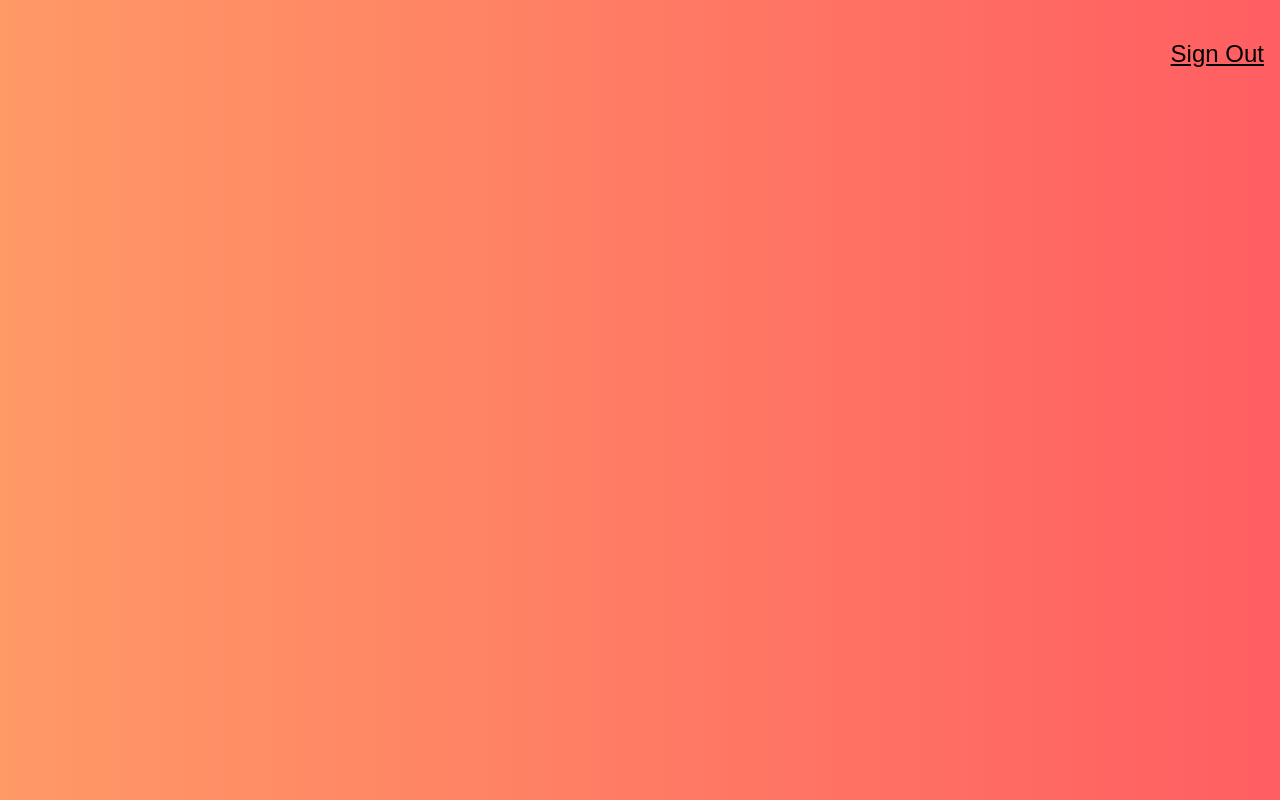
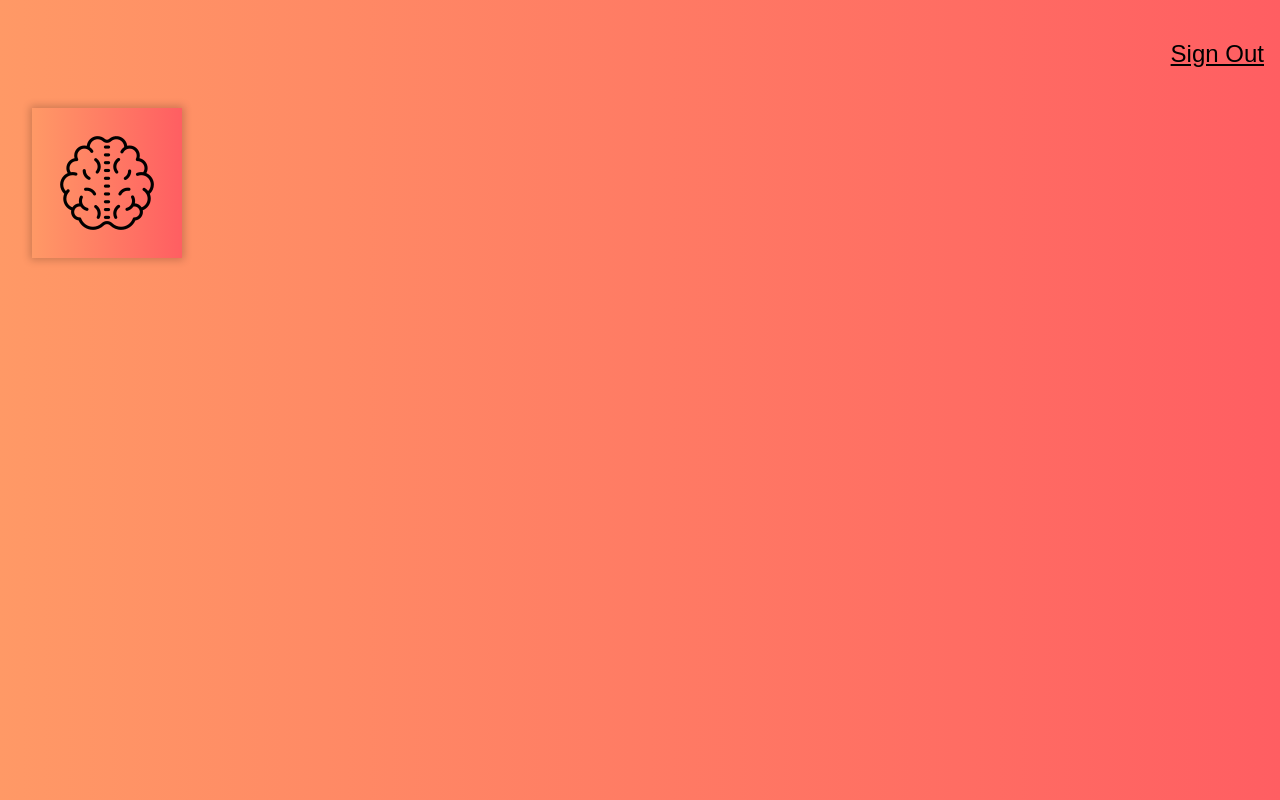
Before and after one commit to njayem/SmartBrain, a React (Create React App) app: page / in a window 1280 px wide. Built offline with nearby package versions, Linux system fonts and the light colour scheme.

Commit message:
Build Logo component

```diff
--- a/package.json
+++ b/package.json
@@ -8,7 +8,8 @@
     "@testing-library/user-event": "^13.5.0",
     "react": "^18.2.0",
     "react-dom": "^18.2.0",
-    "react-scripts": "5.0.1",
+    "react-parallax-tilt": "^1.7.155",
+    "react-scripts": "^5.0.1",
     "tachyons": "^4.12.0",
     "web-vitals": "^2.1.4"
   },
--- a/src/App.js
+++ b/src/App.js
@@ -1,13 +1,14 @@
 import React, { Component } from 'react';
 import Navigation from './components/Navigation/Navigation';
+import Logo from './components/Logo/Logo';
 import './App.css';
 
 function App() {
   return (
     <div className="App">
       <Navigation />
-      {/*<Logo />
-      <ImageLinkForm />
+      <Logo />
+     {/* <ImageLinkForm />
       <FaceRecognition />*/}
     </div>
   );
--- /dev/null
+++ b/src/components/Logo/Logo.css
@@ -0,0 +1,3 @@
+.Tilt-inner {
+	background: linear-gradient(to right, #ff9966, #ff5e62);
+}
--- /dev/null
+++ b/src/components/Logo/Logo.js
@@ -0,0 +1,25 @@
+import React from "react";
+import Tilt from "react-parallax-tilt";
+import "./Logo.css";
+import brain from "./brain.png";
+
+const Logo = () => {
+	return (
+		<div className="ma4 mt0">
+			<Tilt
+				className="Tilt-inner b2 shadow-2"
+				style={{
+					margin: "0",
+					padding: "0",
+					height: "150px",
+					width: "150px",
+				}}>
+				<div>
+					<img style={{ paddingTop: "25px" }} src={brain} alt="logo" />
+				</div>
+			</Tilt>
+		</div>
+	);
+};
+
+export default Logo;
```
Also changed, not shown: src/components/Logo/brain.png (added), 1 other file (tests, documents, lock files or other folders).
